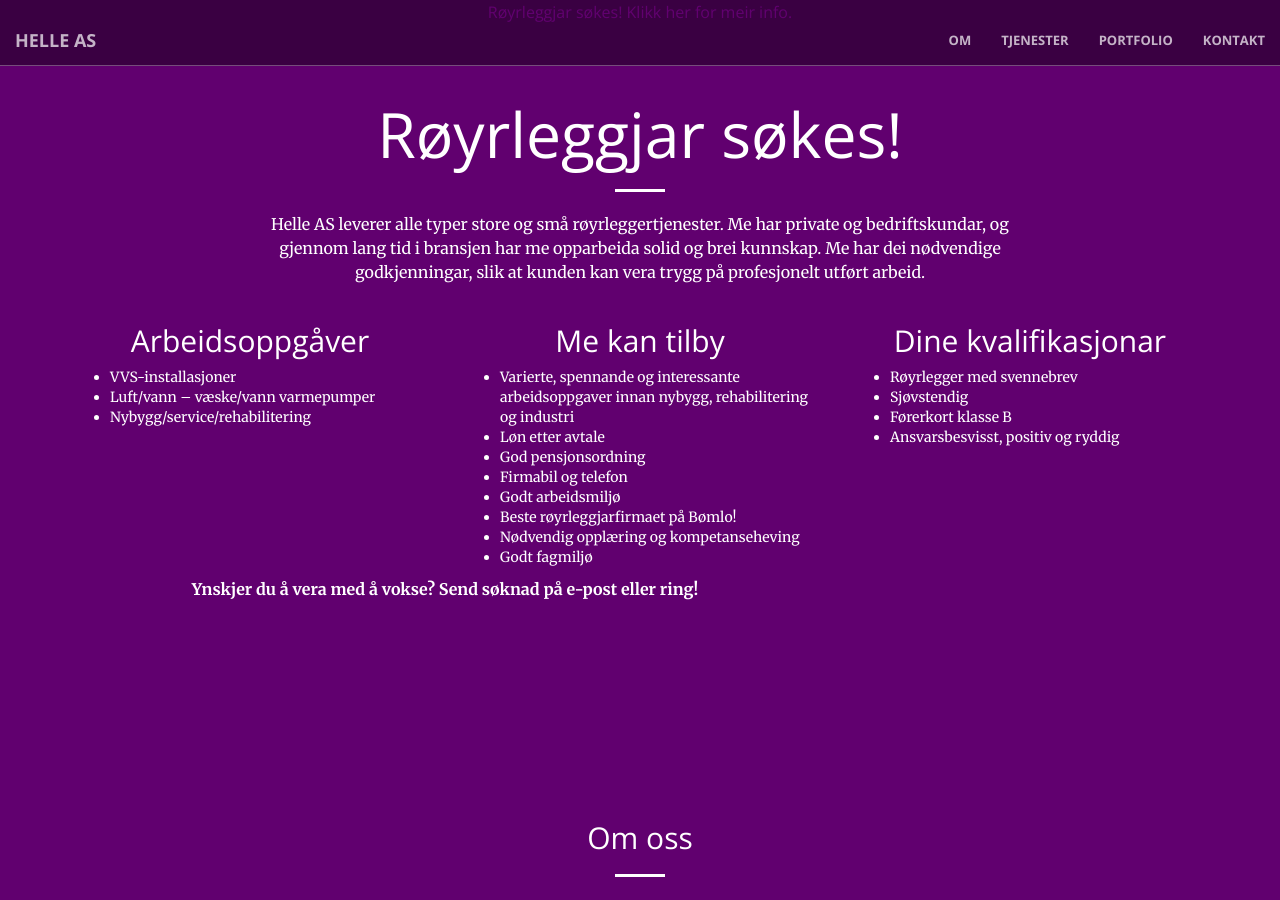
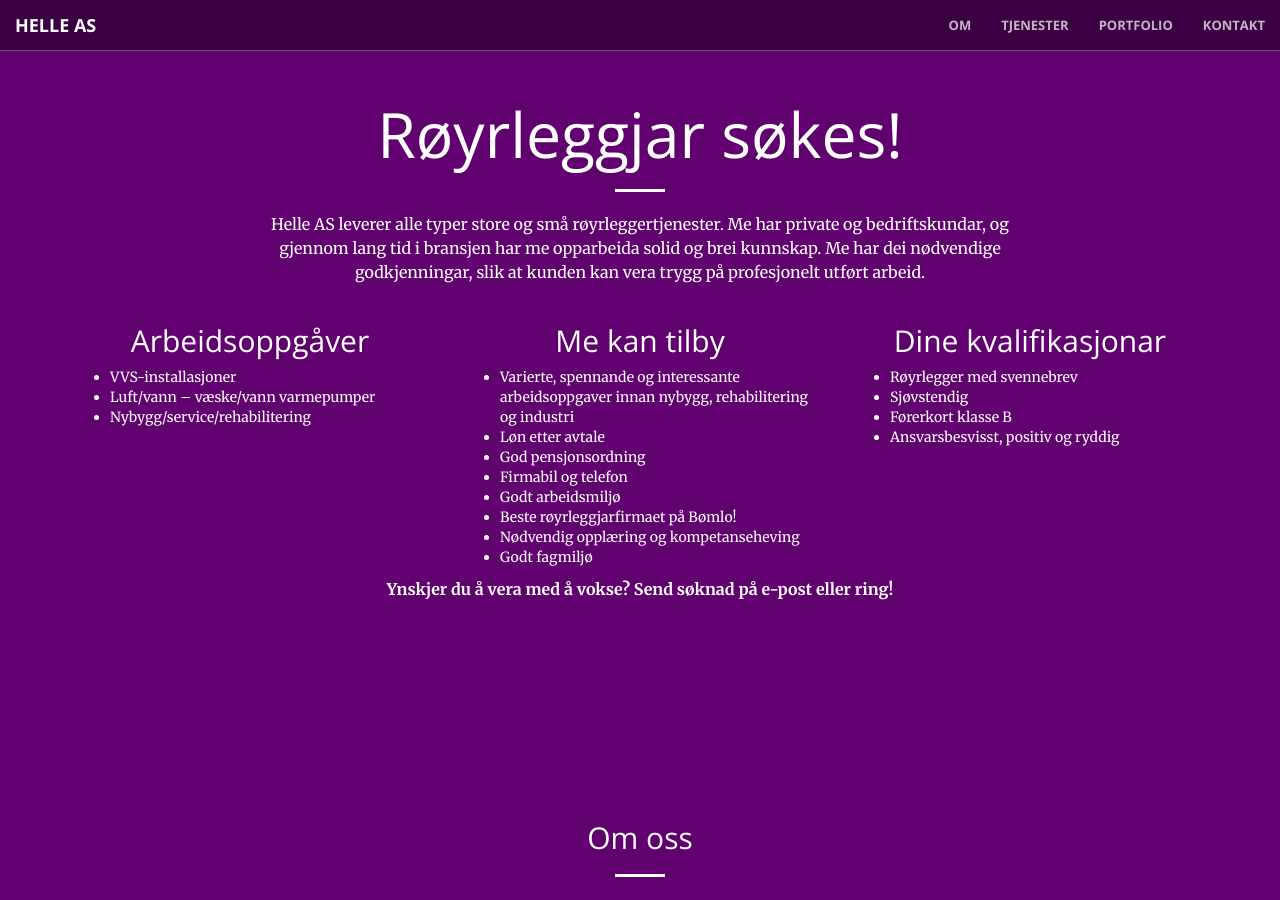
Before and after one commit to adriah/pro-ror, a Jekyll site: the page built from hire.html, in a window 1280 px wide and 900 px high. Built offline with Jekyll 4.4.1, drawn with Linux system fonts in a browser that asks for light colours.

Commit message:
New navbar for hire site

```diff
--- a/_includes/hire_text.html
+++ b/_includes/hire_text.html
@@ -49,7 +49,7 @@
             </div>
         </div>
 		<div class="row">
-			<div class="col-lg-8 col-md-6 text-center">
+			<div class="col-lg-8 col-lg-offset-2 text-center">
 				<p><b>
 					Ynskjer du å vera med å vokse? Send søknad på e-post eller ring!
 				</b></p>
--- /dev/null
+++ b/_includes/nav_hire.html
@@ -0,0 +1,34 @@
+<nav id="mainNav" class="navbar navbar-default navbar-fixed-top">
+    <div class="container-fluid">
+        <!-- Brand and toggle get grouped for better mobile display -->
+        <div class="navbar-header">
+            <button type="button" class="navbar-toggle collapsed" data-toggle="collapse" data-target="#bs-example-navbar-collapse-1">
+                <span class="sr-only">Toggle navigation</span>
+                <span class="icon-bar"></span>
+                <span class="icon-bar"></span>
+                <span class="icon-bar"></span>
+            </button>
+            <a class="navbar-brand page-scroll" href="./index.html" >
+            Helle AS</a>
+        </div>
+
+        <!-- Collect the nav links, forms, and other content for toggling -->
+        <div class="collapse navbar-collapse" id="bs-example-navbar-collapse-1">
+            <ul class="nav navbar-nav navbar-right">
+                <li>
+                    <a class="page-scroll" href="./index.html#about">Om</a>
+                </li>
+                <li>
+                    <a class="page-scroll" href="./index.html#services">Tjenester</a>
+                </li>
+                <li>
+                    <a class="page-scroll" href="./index.html#portfolio">Portfolio</a>
+                </li>
+                <li>
+                    <a class="page-scroll" href="./index.html#contact">Kontakt</a>
+                </li>
+            </ul>
+        </div>
+        <!-- /.navbar-collapse -->
+    </div>
+</nav>
--- a/_layouts/hire.html
+++ b/_layouts/hire.html
@@ -4,7 +4,7 @@
 {% include head.html %}
 
 <body id="page-top">
-  {% include nav.html %}
+  {% include nav_hire.html %}
   {% include hire_text.html %}
   {% include call-to-action.html %}
   {% include contact.html %}
```
